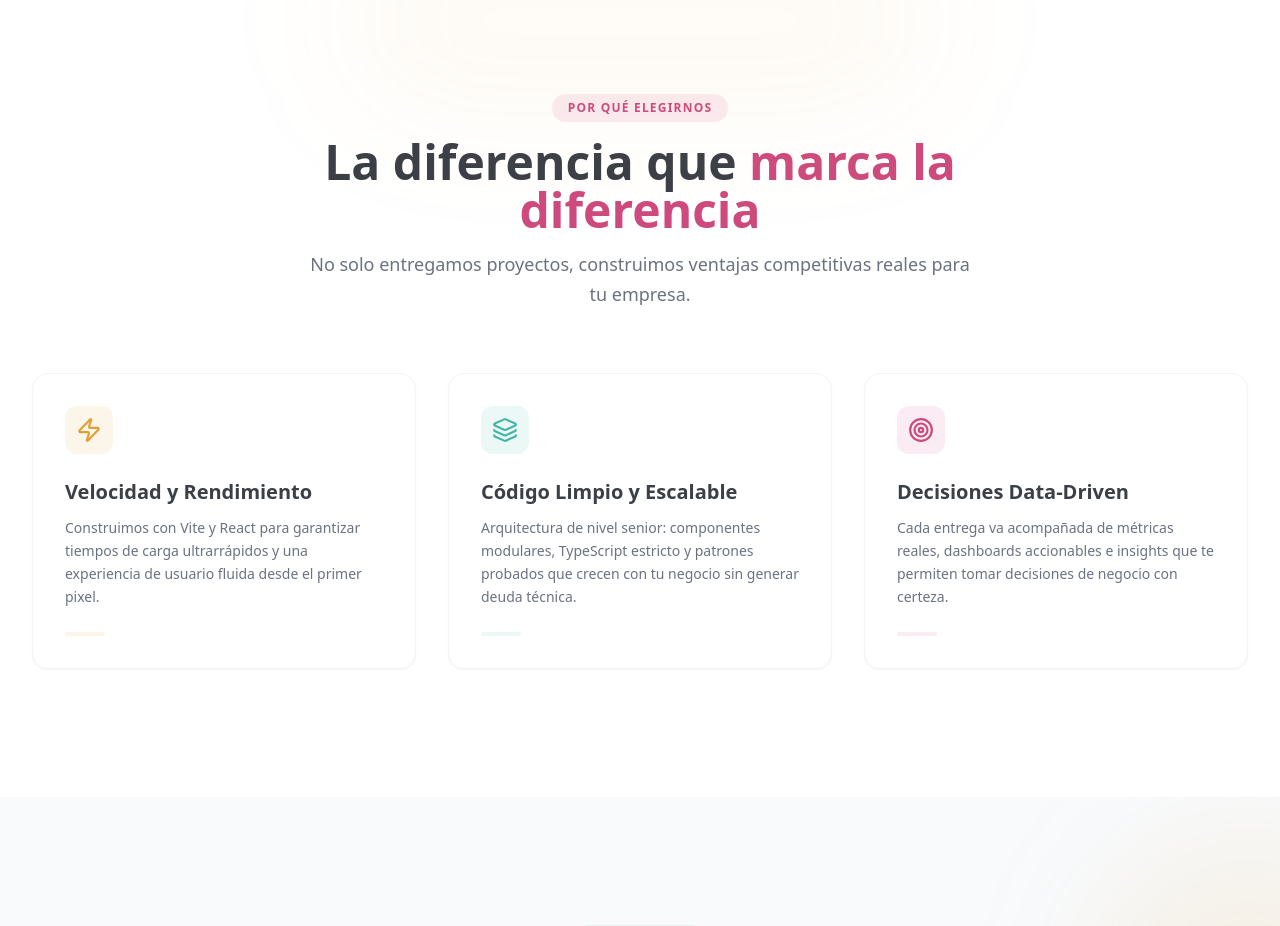
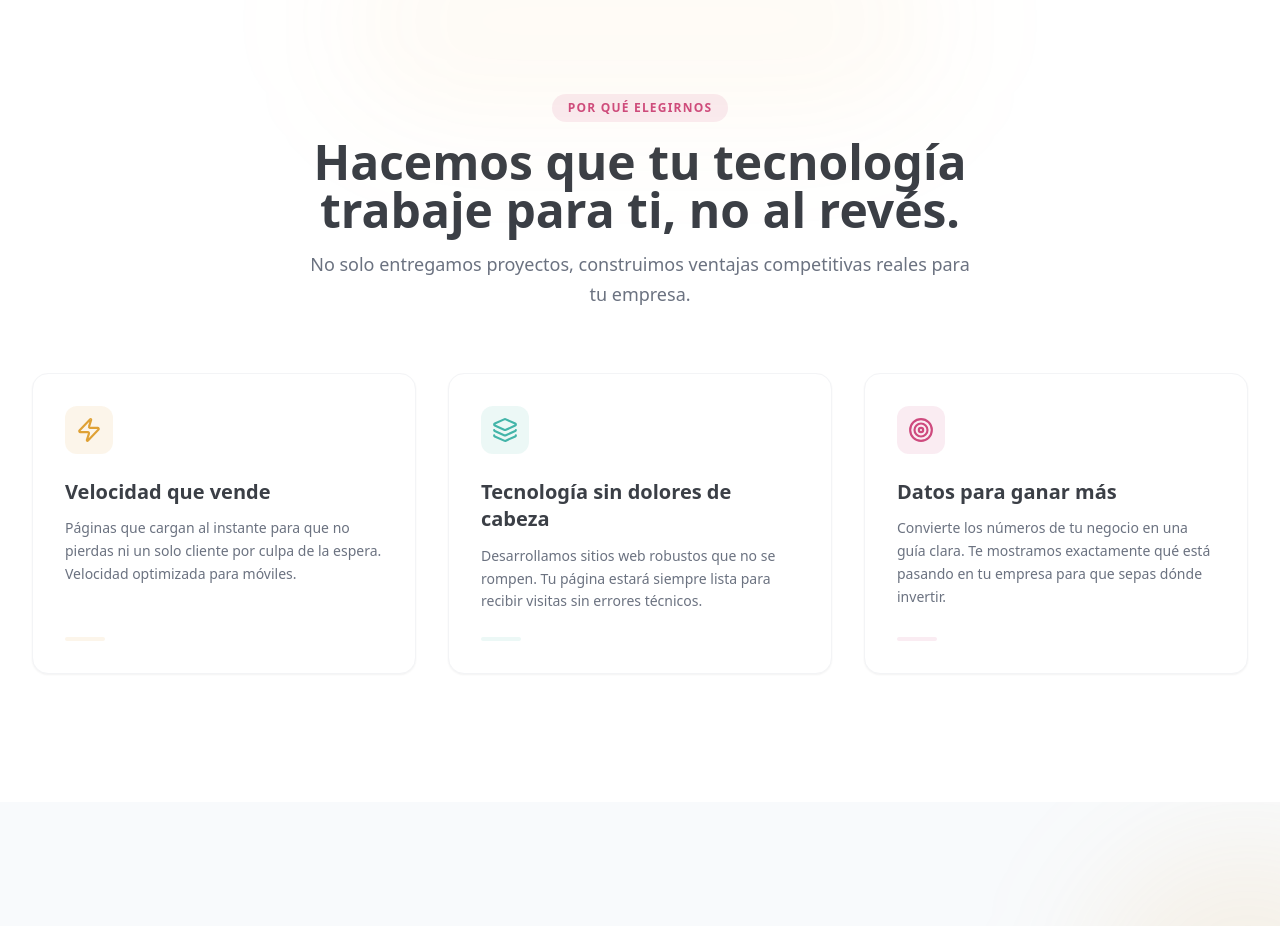
Before and after one commit to AngelGustavoSanchezRodas/ABA-page, a React (Vite) app: page / in a window 1280 px wide. Shown: the part 1880-2806 px from the top of the page. Built offline with nearby package versions, Linux system fonts and the light colour scheme.

Commit message:
UX/UI: Actualización de beneficios a enfoque de negocio

```diff
--- a/src/components/Benefits.tsx
+++ b/src/components/Benefits.tsx
@@ -1,9 +1,9 @@
-import React from 'react';
+import type { ReactNode } from 'react';
 import { motion, type Variants } from 'framer-motion';
 import { Zap, Layers, Target } from 'lucide-react';
 
 interface Benefit {
-  icon: React.ReactNode;
+  icon: ReactNode;
   accentColor: string;
   accentBg: string;
   title: string;
@@ -15,25 +15,22 @@ const benefits: Benefit[] = [
     icon: <Zap size={26} />,
     accentColor: 'text-[#dfa135]',
     accentBg: 'bg-[#dfa135]/10',
-    title: 'Velocidad y Rendimiento',
-    description:
-      'Construimos con Vite y React para garantizar tiempos de carga ultrarrápidos y una experiencia de usuario fluida desde el primer pixel.',
+    title: 'Velocidad que vende',
+    description: 'Páginas que cargan al instante para que no pierdas ni un solo cliente por culpa de la espera. Velocidad optimizada para móviles.',
   },
   {
     icon: <Layers size={26} />,
     accentColor: 'text-[#43b5a9]',
     accentBg: 'bg-[#43b5a9]/10',
-    title: 'Código Limpio y Escalable',
-    description:
-      'Arquitectura de nivel senior: componentes modulares, TypeScript estricto y patrones probados que crecen con tu negocio sin generar deuda técnica.',
+    title: 'Tecnología sin dolores de cabeza',
+    description: 'Desarrollamos sitios web robustos que no se rompen. Tu página estará siempre lista para recibir visitas sin errores técnicos.',
   },
   {
     icon: <Target size={26} />,
     accentColor: 'text-[#ce4a7e]',
     accentBg: 'bg-[#ce4a7e]/10',
-    title: 'Decisiones Data-Driven',
-    description:
-      'Cada entrega va acompañada de métricas reales, dashboards accionables e insights que te permiten tomar decisiones de negocio con certeza.',
+    title: 'Datos para ganar más',
+    description: 'Convierte los números de tu negocio en una guía clara. Te mostramos exactamente qué está pasando en tu empresa para que sepas dónde invertir.',
   },
 ];
 
@@ -55,7 +52,7 @@ const itemVariants: Variants = {
   },
 };
 
-export const Benefits: React.FC = () => {
+export const Benefits = () => {
   return (
     <section id="benefits" className="relative py-24 lg:py-32 bg-white overflow-hidden">
       {/* Decorative accent line at top */}
@@ -77,8 +74,7 @@ export const Benefits: React.FC = () => {
             Por qué elegirnos
           </span>
           <h2 className="text-3xl sm:text-4xl lg:text-5xl font-extrabold text-[#3b3f46] leading-tight mb-4">
-            La diferencia que{' '}
-            <span className="text-[#ce4a7e]">marca la diferencia</span>
+            Hacemos que tu tecnología trabaje para ti, no al revés.
           </h2>
           <p className="text-gray-500 text-lg leading-relaxed">
             No solo entregamos proyectos, construimos ventajas competitivas reales para tu empresa.
```
